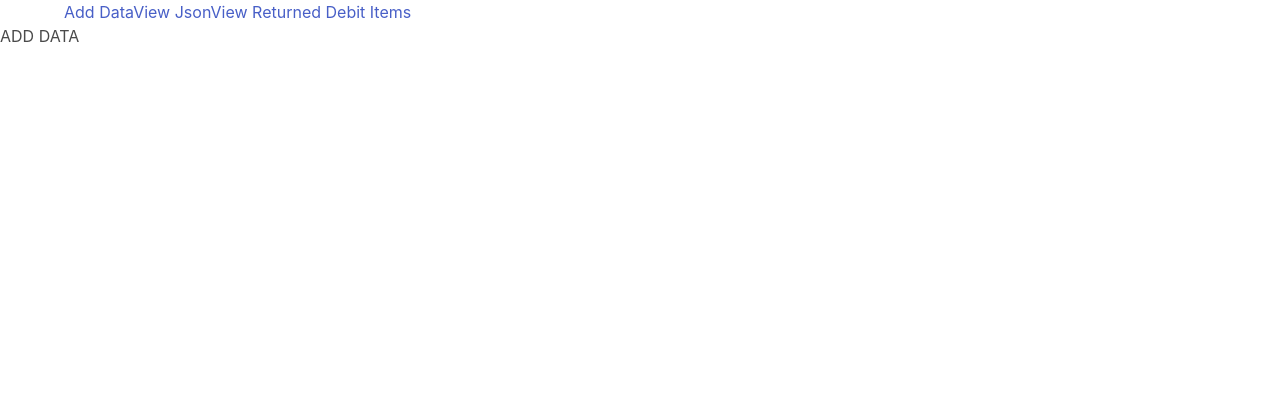
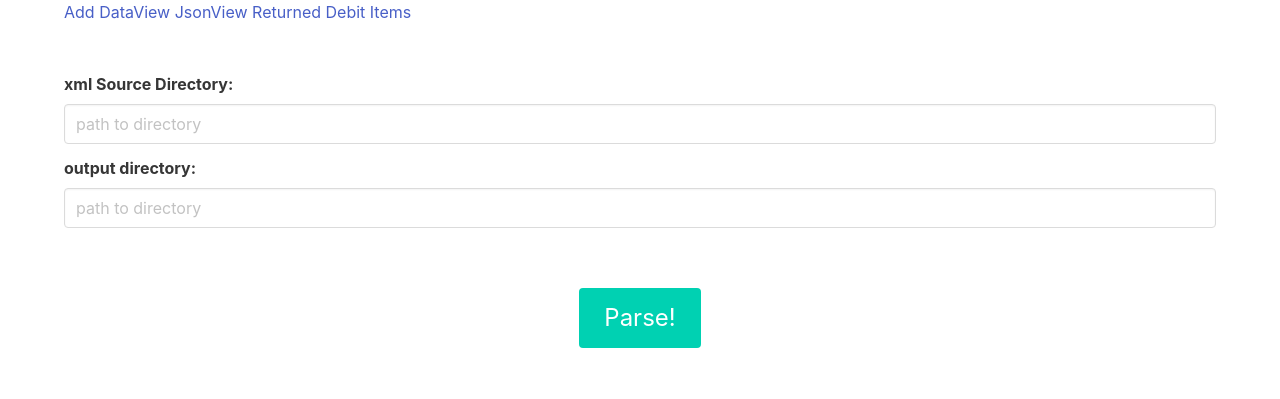
Before and after one commit to will-fleming/1st-stop-test, a React app: page / in a window 1280 px wide. Built offline with nearby package versions, Linux system fonts and the light colour scheme.

Commit message:
add basic layout of AddDataPage

```diff
--- a/src/components/AddDataPage.js
+++ b/src/components/AddDataPage.js
@@ -2,8 +2,40 @@ import React from 'react';
 
 const AddDataPage = () => {
   return (
-    <div>
-      <h1>ADD DATA</h1>
+    <div className='section'>
+      <div className='container'>
+
+        <div className='field'>
+          <label className='label'>xml Source Directory:</label>
+          <p className='control'>
+            <input
+                className='input'
+                type='text'
+                placeholder='path to directory'
+            />
+          </p>
+        </div>
+
+        <div className='field'>
+          <label className='label'>output directory:</label>
+          <p className='control'>
+            <input
+                className='input'
+                type='text'
+                placeholder='path to directory'
+            />
+          </p>
+        </div>
+
+        <div className='section centre-content'>
+          <div className='field'>
+            <p className='control'>
+              <button className='button is-primary is-large'>Parse!</button>
+            </p>
+          </div>
+        </div>
+
+      </div>
     </div>
   );
 };
--- a/src/components/NavBar.js
+++ b/src/components/NavBar.js
@@ -6,7 +6,7 @@ const NavBar = () => {
     <div>
       <nav className='nav has-shadow'>
         <div className='container'>
-          <Link className='nav-item is-tab' to='/addData'>
+          <Link className='nav-item is-tab is-active' to='/addData'>
             Add Data
           </Link>
           <Link className='nav-item is-tab' to='/viewData'>
--- a/src/index.css
+++ b/src/index.css
@@ -8,3 +8,10 @@ body {
   padding: 0;
   user-select: none;
 }
+
+.centre-content {
+  display: flex;
+  flex-direction: column;
+  align-items: center;
+  justify-content: space-around;
+}
```
